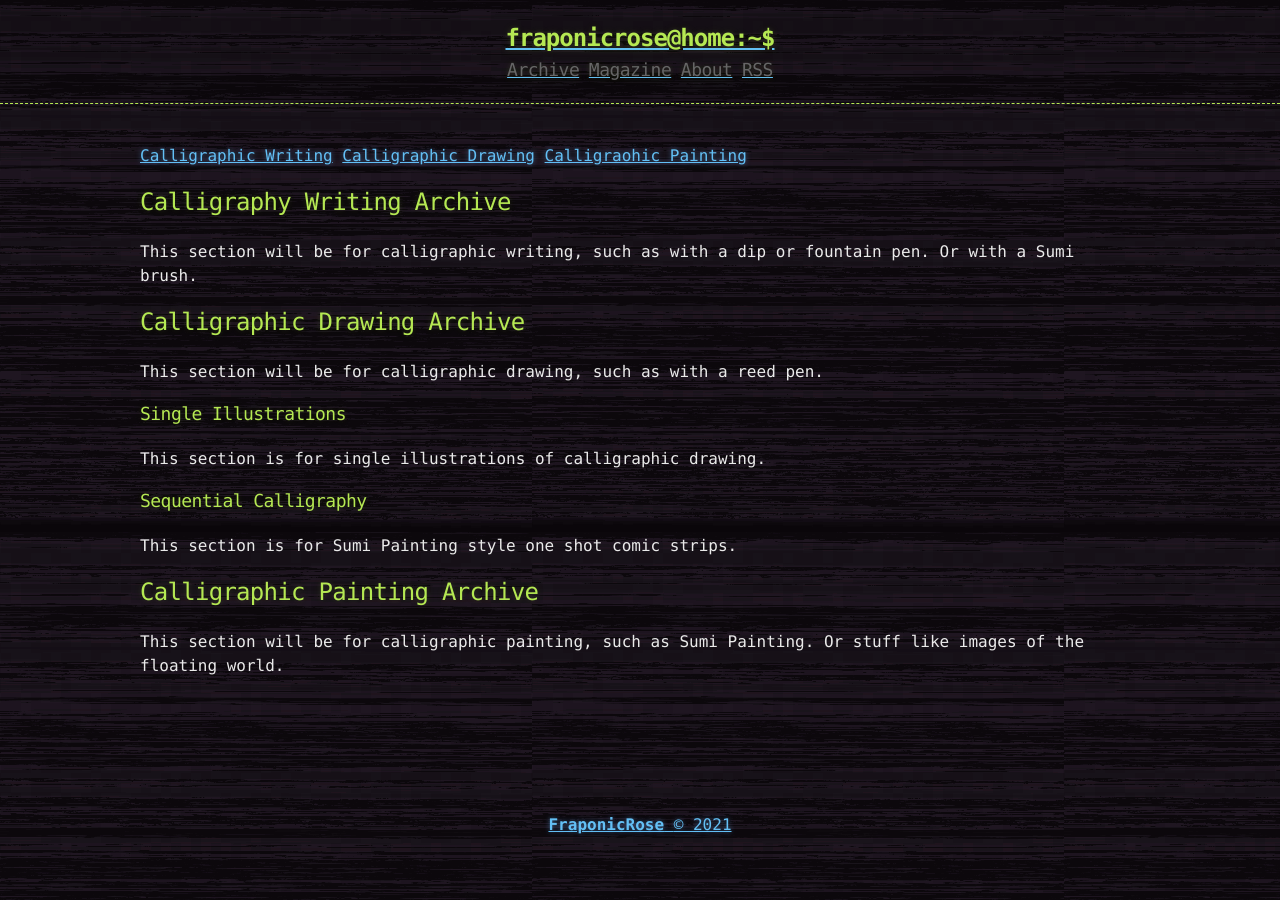
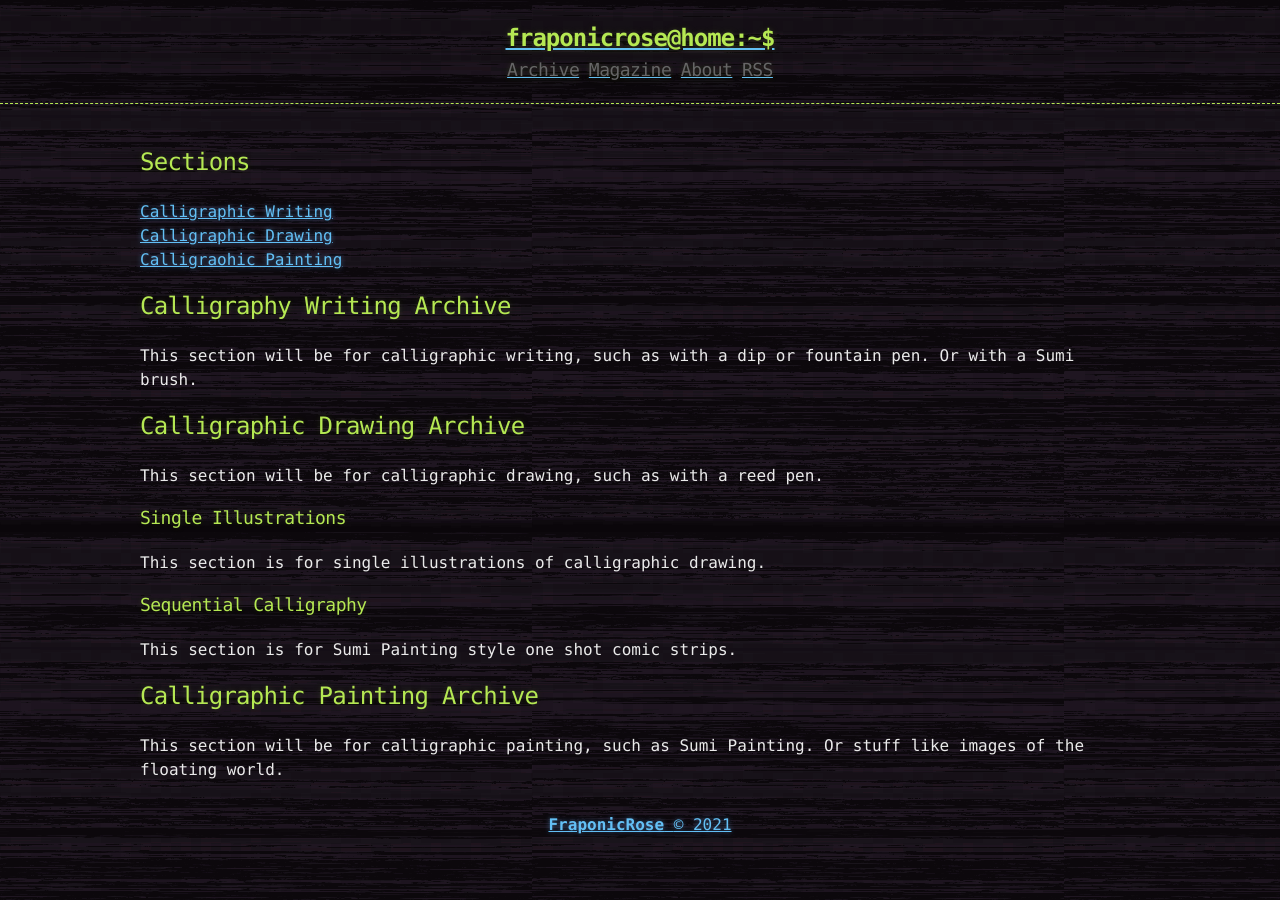
Before and after one commit to LWFlouisa/FraponicRose, a Jekyll site: the page built from pages/calligraphy.md, in a window 1280 px wide. Built offline with Jekyll 4.4.1, drawn with Linux system fonts in a browser that asks for light colours.

Commit message:
Update calligraphy.md

```diff
--- a/pages/calligraphy.md
+++ b/pages/calligraphy.md
@@ -2,9 +2,10 @@
 layout: page
 title: Calligraphy
 ---
-[Calligraphic Writing]()
-[Calligraphic Drawing]()
-[Calligraohic Painting]()
+## Sections
+[Calligraphic Writing]()<br />
+[Calligraphic Drawing]()<br />
+[Calligraohic Painting]()<br />
 
 ## Calligraphy Writing Archive
 This section will be for calligraphic writing, such as with a dip or fountain pen. Or with a Sumi brush.
```
